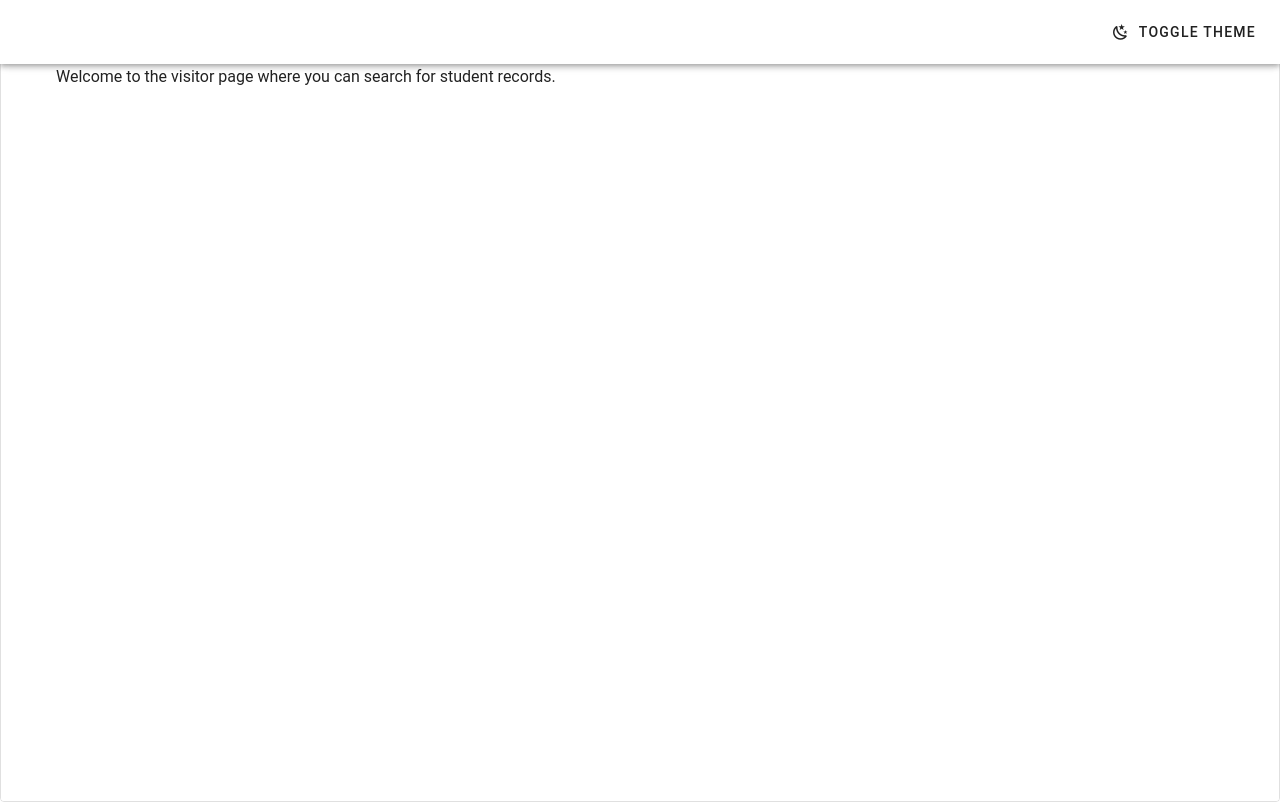
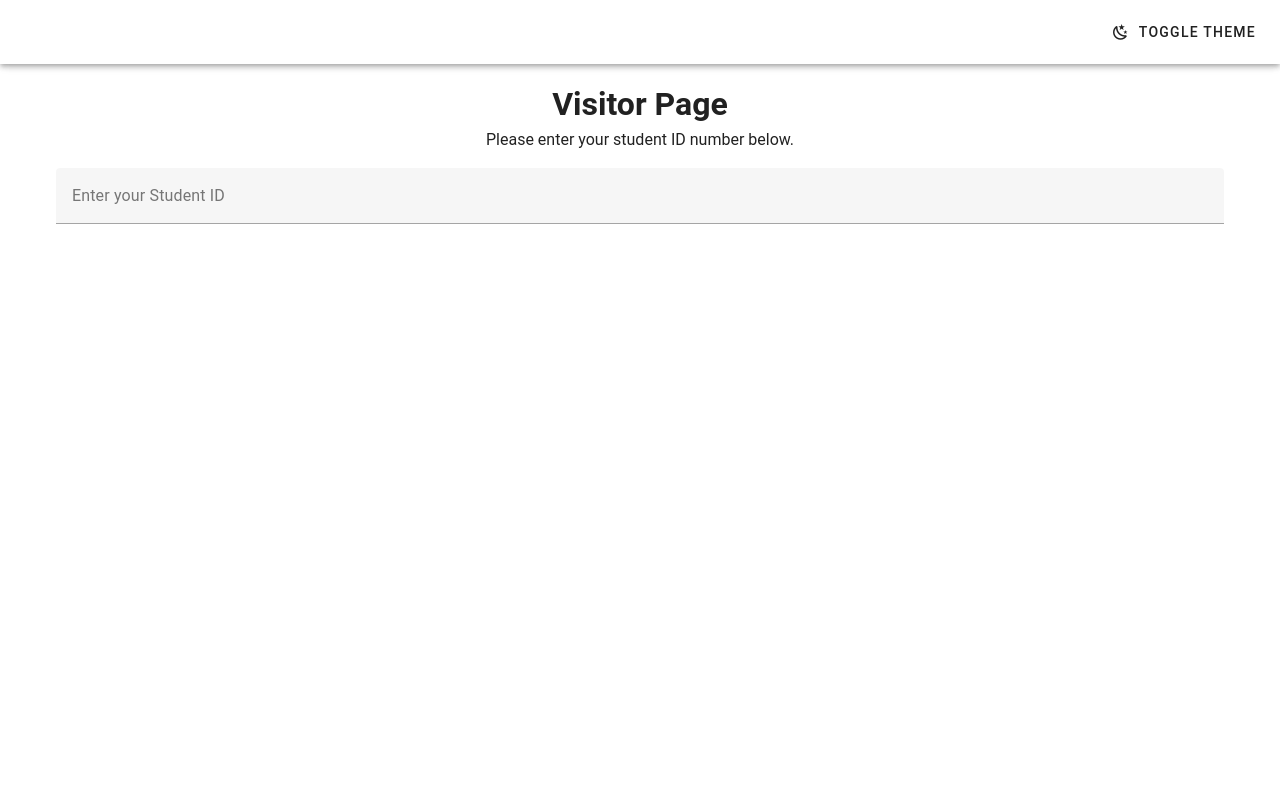
Before and after one commit to hersheydoria/student-violations-108, a Vue app: page /visitor in a window 1280 px wide. Built offline with nearby package versions, Linux system fonts and the light colour scheme.

Commit message:
feat: added visitor content

```diff
--- a/src/views/system/VisitorView.vue
+++ b/src/views/system/VisitorView.vue
@@ -1,20 +1,47 @@
 <script setup>
 import { ref } from 'vue'
 
+// Theme setup
 const theme = ref(localStorage.getItem('theme') ?? 'Light')
 
+// Function to toggle theme
 function onClick() {
   theme.value = theme.value === 'light' ? 'dark' : 'light'
   localStorage.setItem('theme', theme.value)
 }
+
+// Student data (mock data for demonstration)
+const studentsData = [
+  { id: '123', name: 'John Doe', violations: 'None', dateRecorded: '2024-01-15' },
+  { id: '456', name: 'Jane Smith', violations: 'Late submission', dateRecorded: '2024-01-20' },
+  { id: '789', name: 'Mark Johnson', violations: 'Absent', dateRecorded: '2024-02-05' },
+]
+
+const studentID = ref('') // The student's ID input
+const studentInfo = ref(null) // To store student details based on input
+const studentRecords = ref([]) // To store records for the student
+
+// Function to handle ID input
+function handleIDInput() {
+  // Find the student by ID
+  const student = studentsData.find(s => s.id === studentID.value)
+  if (student) {
+    studentInfo.value = student.name
+    // Here, you would fetch actual records related to the student
+    studentRecords.value = [
+      { id: student.id, name: student.name, violations: student.violations, dateRecorded: student.dateRecorded }
+    ]
+  } else {
+    studentInfo.value = null // Reset if no student found
+    studentRecords.value = [] // Reset records
+  }
+}
 </script>
 
 <template>
-  <v-responsive class="border rounded">
   <v-app :theme="theme">
     <v-app-bar class="px-3">
       <v-spacer></v-spacer>
-
       <v-btn
         :prepend-icon="theme === 'light' ? 'mdi-weather-sunny' : 'mdi-weather-night'"
         text="Toggle Theme"
@@ -24,9 +51,44 @@ function onClick() {
     </v-app-bar>
 
     <v-container>
+      <div class="text-center mt-16">
         <h1>Visitor Page</h1>
-        <p>Welcome to the visitor page where you can search for student records.</p>
+        <p>Please enter your student ID number below.</p>
+      </div>
+
+      <!-- Search bar for Student ID -->
+      <v-text-field
+        v-model="studentID"
+        label="Enter your Student ID"
+        @input="handleIDInput"
+        clearable
+        class="mt-4"
+      ></v-text-field>
+
+      <!-- Display student name if found -->
+      <div v-if="studentInfo" class="mt-4">
+        <p>Welcome, student: {{ studentInfo }}</p>
+      </div>
+
+      <!-- Display student records in a table -->
+      <v-table v-if="studentRecords.length > 0" class="mt-4">
+        <thead>
+          <tr>
+            <th>Student ID</th>
+            <th>Name</th>
+            <th>Violations</th>
+            <th>Date Recorded</th>
+          </tr>
+        </thead>
+        <tbody>
+          <tr v-for="record in studentRecords" :key="record.id">
+            <td>{{ record.id }}</td>
+            <td>{{ record.name }}</td>
+            <td>{{ record.violations }}</td>
+            <td>{{ record.dateRecorded }}</td>
+          </tr>
+        </tbody>
+      </v-table>
     </v-container>
   </v-app>
-  </v-responsive>
 </template>
```
Lines whose indentation alone changed are shown as unchanged.
